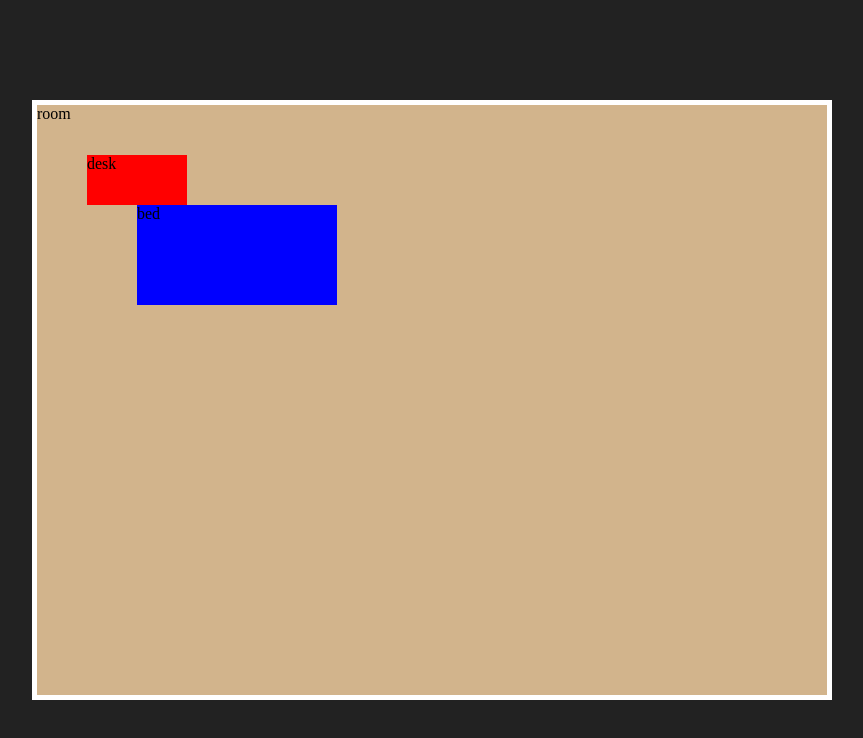
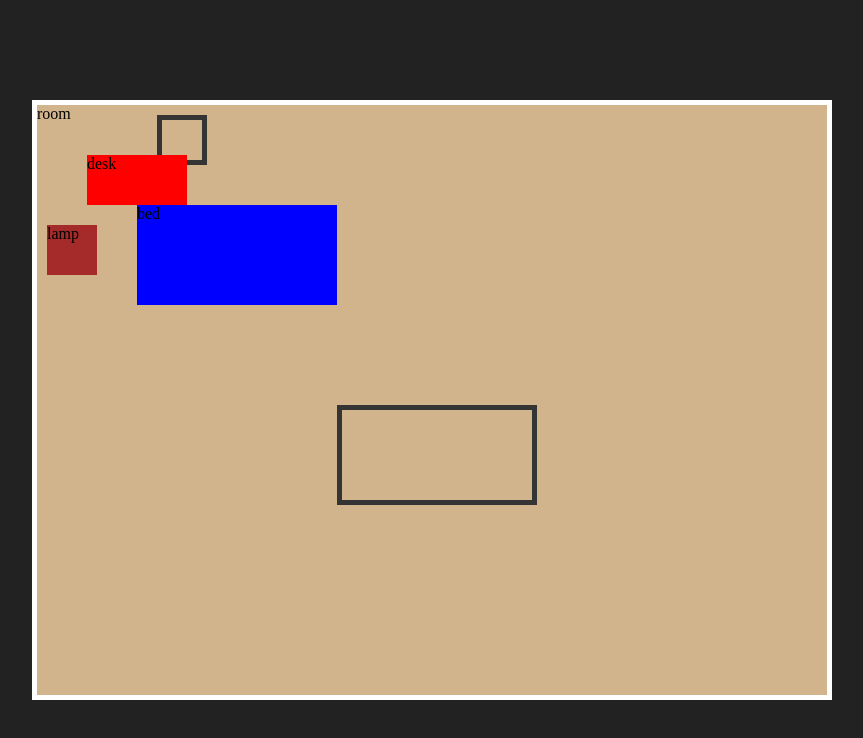
Before and after one commit to GoodGuyFate/bedroom-cleanup-game, a React (Vite) app: page / in a window 1280 px wide. Shown: the top 738 px of the page, without its empty margins (208-1071 px from the left). Built offline with nearby package versions, Linux system fonts and the light colour scheme.

Commit message:
Render target outlines for furniture

```diff
--- a/src/components/room.css
+++ b/src/components/room.css
@@ -6,7 +6,7 @@
   background-color: #d2b48c;
 }
 
-.square {
+.furniture-item{
   position: absolute;
   /* width: 200px; */
   /* height: 200px; */
@@ -14,3 +14,10 @@
   user-select: none;
   touch-action: none;
 }
+
+.target-outline {
+  position: absolute;
+  background: none;
+  border: 5px solid rgb(52, 52, 52);
+  pointer-events: none;
+}
--- a/src/components/room.jsx
+++ b/src/components/room.jsx
@@ -19,6 +19,15 @@ const furniture = [
     color: "red",
     curPos: { x: 50, y: 50 },
     targetPos: { x: 150, y: 150 },
+  },
+  {
+    id: 3,
+    name: "lamp",
+    width: 50,
+    height: 50,
+    color: "brown",
+    curPos: { x: 10, y: 120 },
+    targetPos: { x: 120, y: 10 },
   },
 ];
 
@@ -87,7 +96,20 @@ export default function Room() {
       {items.map((item) => (
         <div
           key={item.id}
-          className="square"
+          className="target-outline"
+          style={{
+            left: item.targetPos.x,
+            top: item.targetPos.y,
+            width: item.width,
+            height: item.height,
+          }}
+        >
+        </div>
+      ))}
+      {items.map((item) => (
+        <div
+          key={item.id}
+          className="furniture-item"
           style={{
             left: item.curPos.x,
             top: item.curPos.y,
```
